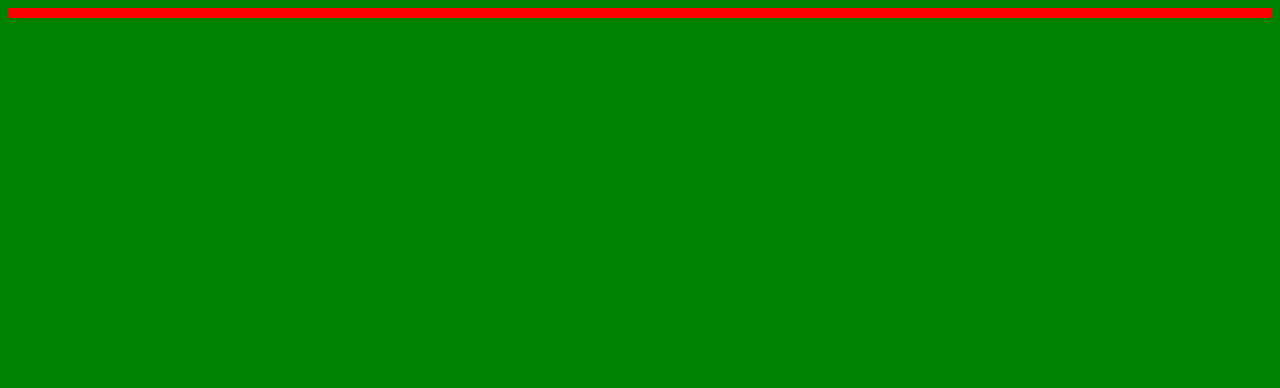
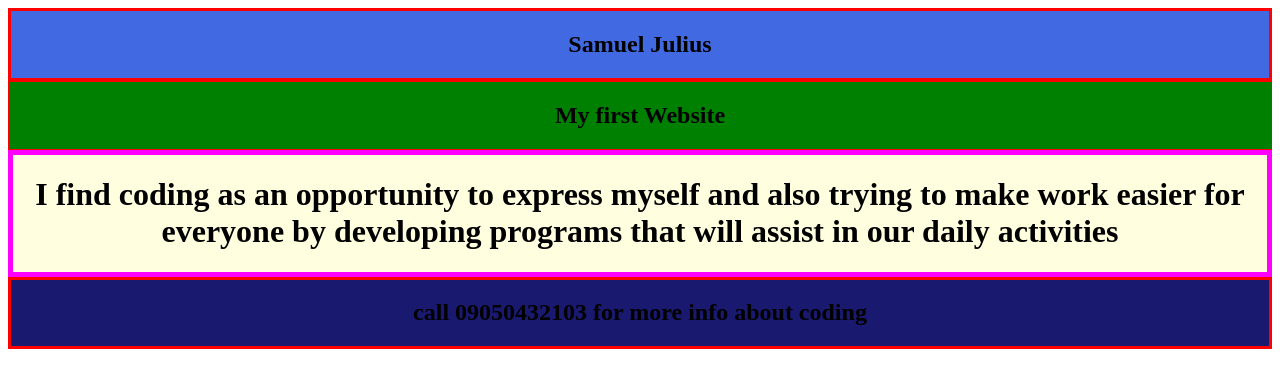
Before and after one commit to samueljulius05/Myfirstproject, a plain HTML site: page index.html in a window 1280 px wide. Drawn offline with Linux system fonts and the light colour scheme.

Commit message:
page Done !!

```diff
--- a/index.html
+++ b/index.html
@@ -5,7 +5,22 @@
 		<link rel="stylesheet" href="style.css">
 	</head>
 	<body>
+		<div class="container">
+			<div class="header">
+				<h2> Samuel Julius </h2>
 
+			</div>
+			<div class="menu">
+				<h2> My first Website </h2>
+			</div>
+			<div class="section">
+				<h1>I find coding as an opportunity to express myself and also trying to make work easier for everyone by developing programs that will assist in our daily activities</h1>
+			</div>
+			<div class="footer">
+				<h2> call 09050432103 for more info about coding</h2>
+
+			</div>
+		</div>
 		<!-- <p style="color:red;font-size">My first project</p>
 		<h1 class="myname">Samuel Julius</h1>
 		<h2 class="myname">Test</h2>
--- a/style.css
+++ b/style.css
@@ -1,6 +1,28 @@
 body{
+    /* background-color: green;
+    border: thick solid red; */
+    text-align: center;
+}
+.Container{
+    width: 50%;
+    background-color: peachpuff;
+    border: 1px solid red;
+    border-left: thick red outset;
+    border-bottom: thick red outset;
+}
+.header{
+    background-color:royalblue;
+     border: medium red solid;
+}
+.menu{
     background-color: green;
-    border: thick solid red;
-
-    \
+    border: red thin solid;
 }
+.section{
+    background-color: lightyellow;
+    border:magenta thick solid;
+}
+.footer{
+    background-color: midnightblue;
+    border: red medium solid;
+}
```
